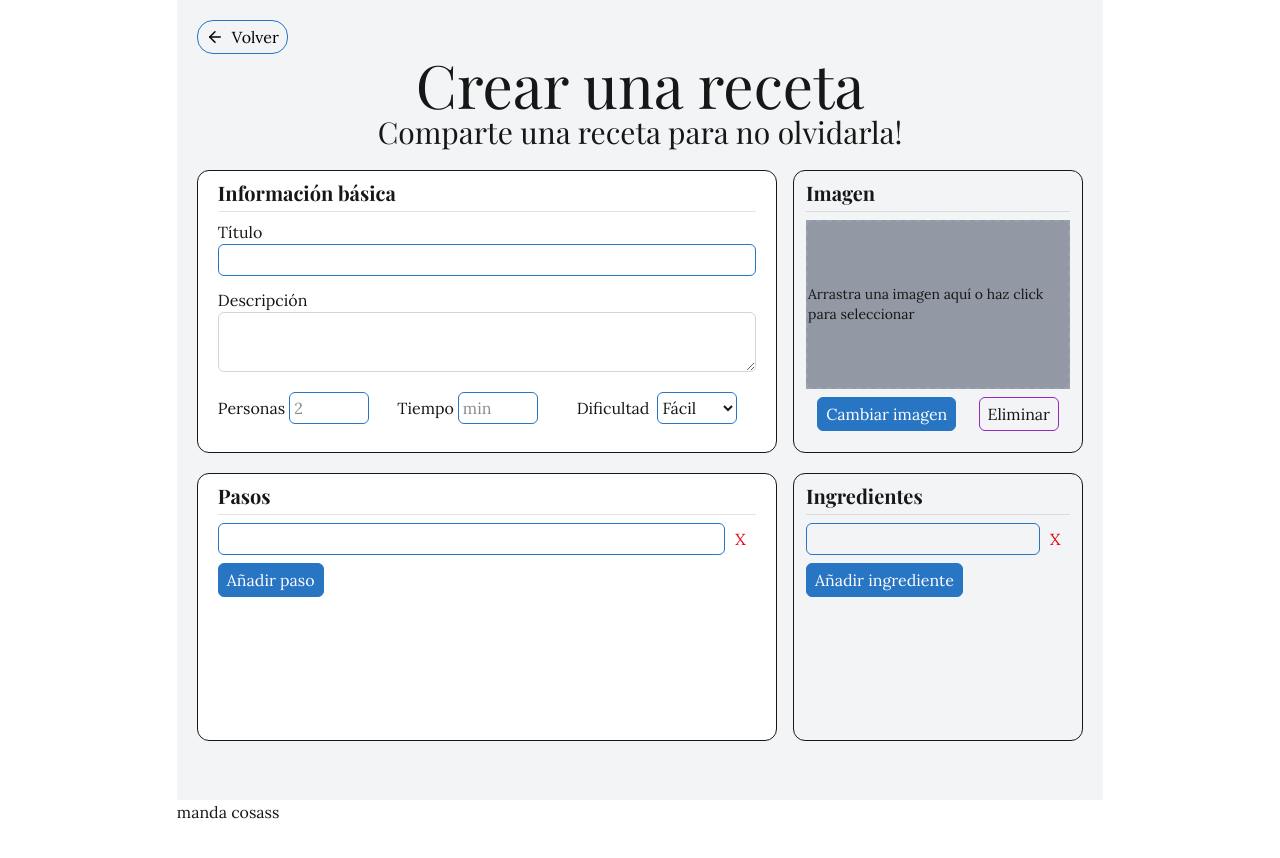
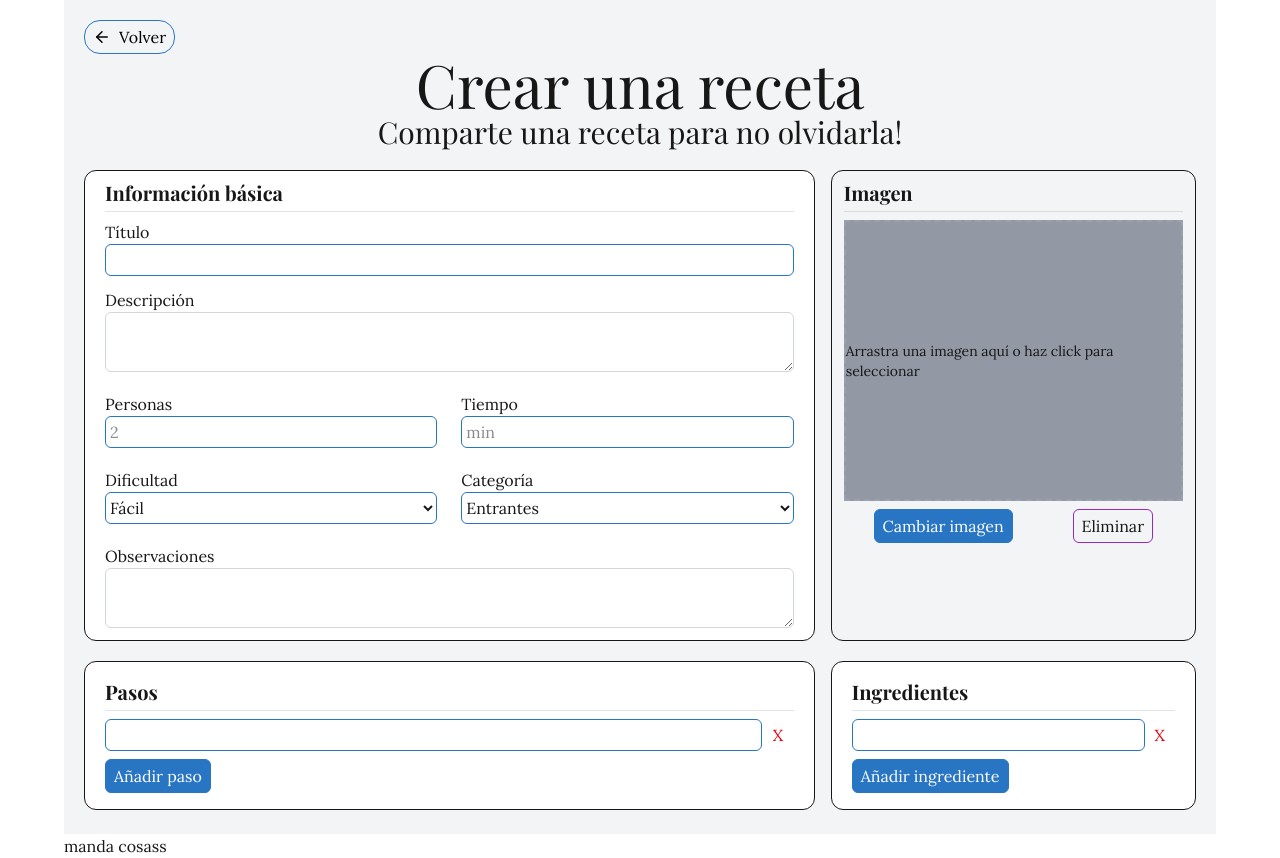
Before and after one commit to cperefer/recetali, a Next.js app: page /recipes/add in a window 1280 px wide. Before the commit the page ends 824 px from the top, so only its background shows below. Built offline with nearby package versions, Linux system fonts and the light colour scheme; no server answers; sample sign-in values are in the browser's storage.

Commit message:
feat: added new fields and styles

```diff
--- a/app/recipes/_components/form/RecipeForm.tsx
+++ b/app/recipes/_components/form/RecipeForm.tsx
@@ -7,6 +7,7 @@ import { RecipeFormImage } from "./RecipeFormImage";
 import { RecipeFormIngredients } from "./RecipeFormIngredients";
 import { RecipeFormSteps } from "./RecipeFormSteps";
 import { FormProvider, SubmitHandler, useForm } from "react-hook-form";
+import { createRecipe } from "@/app/actions/recipe";
 
 interface FormValues {
   title?: string;
@@ -15,13 +16,19 @@ interface FormValues {
 }
 
 export function RecipeForm({ recipe }: { recipe?: Recipe }) {
-  console.log(recipe);
   const methods = useForm();
 
-  const onSubmit: SubmitHandler<FormValues> = (data) => console.log(data);
+  const onSubmit: SubmitHandler<FormValues> = (data) => {
+    console.log(data);
+    createRecipe(data as Partial<Recipe>);
+  };
+
   return (
     <FormProvider {...methods}>
-      <form onSubmit={methods.handleSubmit(onSubmit)}>
+      <form
+        className="w-[90%] max-w-6xl"
+        onSubmit={methods.handleSubmit(onSubmit)}
+      >
         <div className="w-full h-full px-3 md:px-5 pt-5 flex flex-col relative bg-gray-100 dark:bg-transparent">
           <RecipeFormHeader />
           <div className="create-recipe-section">
--- a/app/recipes/_components/form/RecipeFormInformation.tsx
+++ b/app/recipes/_components/form/RecipeFormInformation.tsx
@@ -20,29 +20,29 @@ export function RecipeFormInformation() {
           ></textarea>
         </div>
       </div>
-      <div className="px-2 md:px-3 py-5 flex justify-around">
-        <div className="w-1/3">
+      <div className="px-2 md:px-3 py-5 grid grid-cols-2 gap-x-6 gap-y-3">
+        <div className="flex flex-col">
           <label className="pr-1" htmlFor="people">
             Personas
           </label>
-          <RecipeFormInput fieldName="pax" width="20" placeholder="2" />
+          <RecipeFormInput fieldName="pax" width="full" placeholder="2" />
         </div>
-        <div className="w-1/3">
+        <div className="flex flex-col">
           <label className="pr-1" htmlFor="time">
             Tiempo
           </label>
           <RecipeFormInput
             fieldName="timeToDone"
-            width="20"
+            width="full"
             placeholder="min"
           />
         </div>
-        <div className="w-1/3">
+        <div className="flex flex-col">
           <label className="pr-1" htmlFor="dificulty">
             Dificultad
           </label>
           <select
-            className="ml-1 w-20 h-8 border border-primary rounded-md"
+            className="w-full h-8 border border-primary rounded-md"
             id="dificulty"
             {...register("dificulty", {
               required: true,
@@ -62,6 +62,67 @@ export function RecipeFormInformation() {
             </option>
           </select>
         </div>
+        <div className="flex flex-col">
+          <label className="pr-1" htmlFor="category">
+            Categoría
+          </label>
+          <select
+            className="w-full h-8 border border-primary rounded-md"
+            id="category"
+            {...register("category", {
+              required: true,
+              setValueAs(value: string) {
+                return value.toUpperCase();
+              },
+            })}
+          >
+            <option className="bg-black" value="entrantes">
+              Entrantes
+            </option>
+            <option className="bg-black" value="ensaladas">
+              Ensaladas
+            </option>
+            <option className="bg-black" value="sopas_y_cremas">
+              Sopas y cremas
+            </option>
+            <option className="bg-black" value="verduras">
+              Verduras
+            </option>
+            <option className="bg-black" value="legumbres">
+              Legumbres
+            </option>
+            <option className="bg-black" value="carnes">
+              Carnes
+            </option>
+            <option className="bg-black" value="pescados_y_mariscos">
+              Pescados y mariscos
+            </option>
+            <option className="bg-black" value="arroces">
+              Arroces
+            </option>
+            <option className="bg-black" value="huevos">
+              Huevos
+            </option>
+            <option className="bg-black" value="pastas">
+              Pastas
+            </option>
+            <option className="bg-black" value="postres">
+              Postres
+            </option>
+            <option className="bg-black" value="otro">
+              Otro
+            </option>
+          </select>
+        </div>
+      </div>
+      <div className="px-2 md:px-3 pb-3">
+        <div className="flex flex-col">
+          <label htmlFor="observations">Observaciones</label>
+          <textarea
+            {...register("observations")}
+            className="pl-1 h-15 border border-gray-300 dark:border-primary rounded-md"
+          ></textarea>
+        </div>
       </div>
     </div>
   );
--- a/app/recipes/_components/form/RecipeFormIngredients.tsx
+++ b/app/recipes/_components/form/RecipeFormIngredients.tsx
@@ -5,7 +5,7 @@ import { RecipeFormRepeater } from "./shared/RecipeFormRepeater";
 
 export function RecipeFormIngredients() {
   return (
-    <div className="border rounded-xl min-h-67 h-full">
+    <div className="p-2 border bg-white dark:bg-transparent rounded-xl h-fit">
       <RecipeFormSectionTitle text="Ingredientes" />
       <RecipeFormRepeater name="ingredients" textButton="Añadir ingrediente" />
     </div>
--- a/app/recipes/_components/form/RecipeFormSteps.tsx
+++ b/app/recipes/_components/form/RecipeFormSteps.tsx
@@ -4,7 +4,7 @@ import { RecipeFormRepeater } from "./shared/RecipeFormRepeater";
 
 export function RecipeFormSteps() {
   return (
-    <div className="px-2 border bg-white dark:bg-transparent rounded-xl min-h-67">
+    <div className="p-2 border bg-white dark:bg-transparent rounded-xl h-fit">
       <RecipeFormSectionTitle text="Pasos" />
       <RecipeFormRepeater name="steps" textButton="Añadir paso" />
     </div>
```
